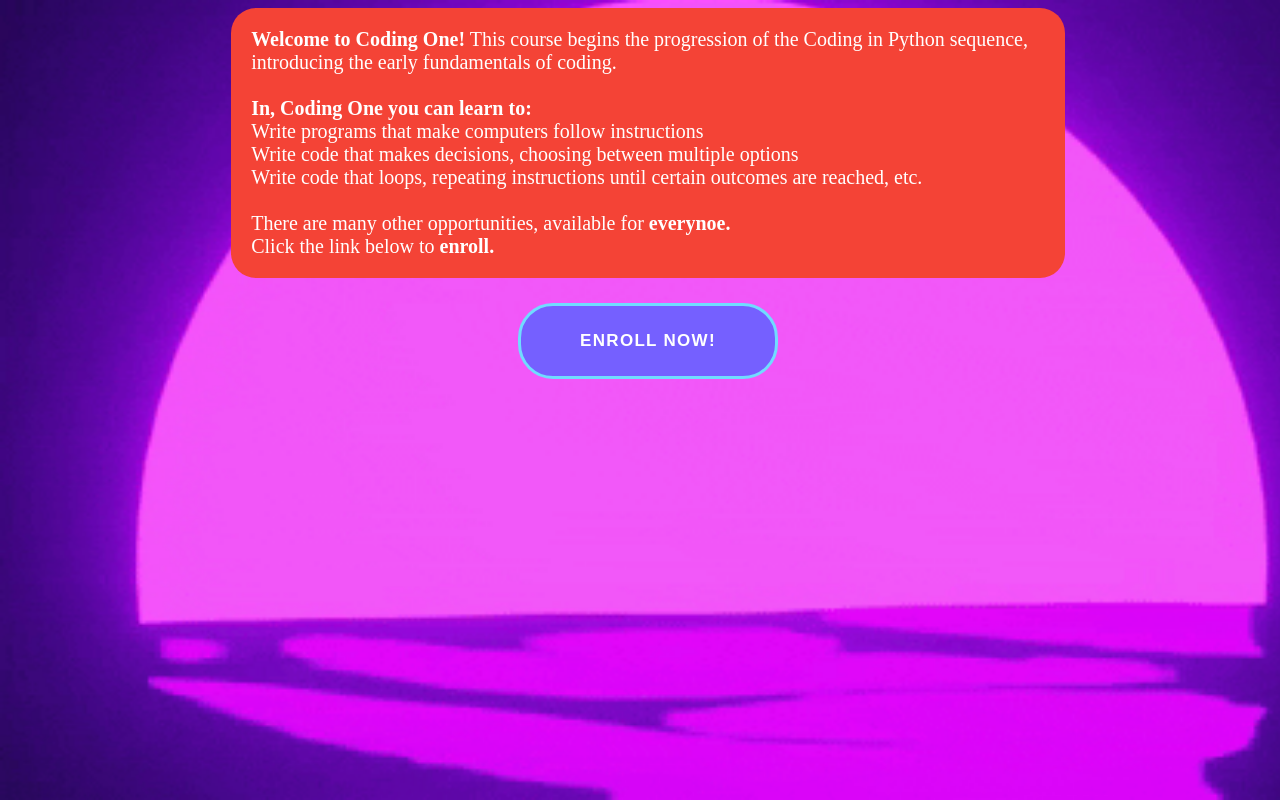
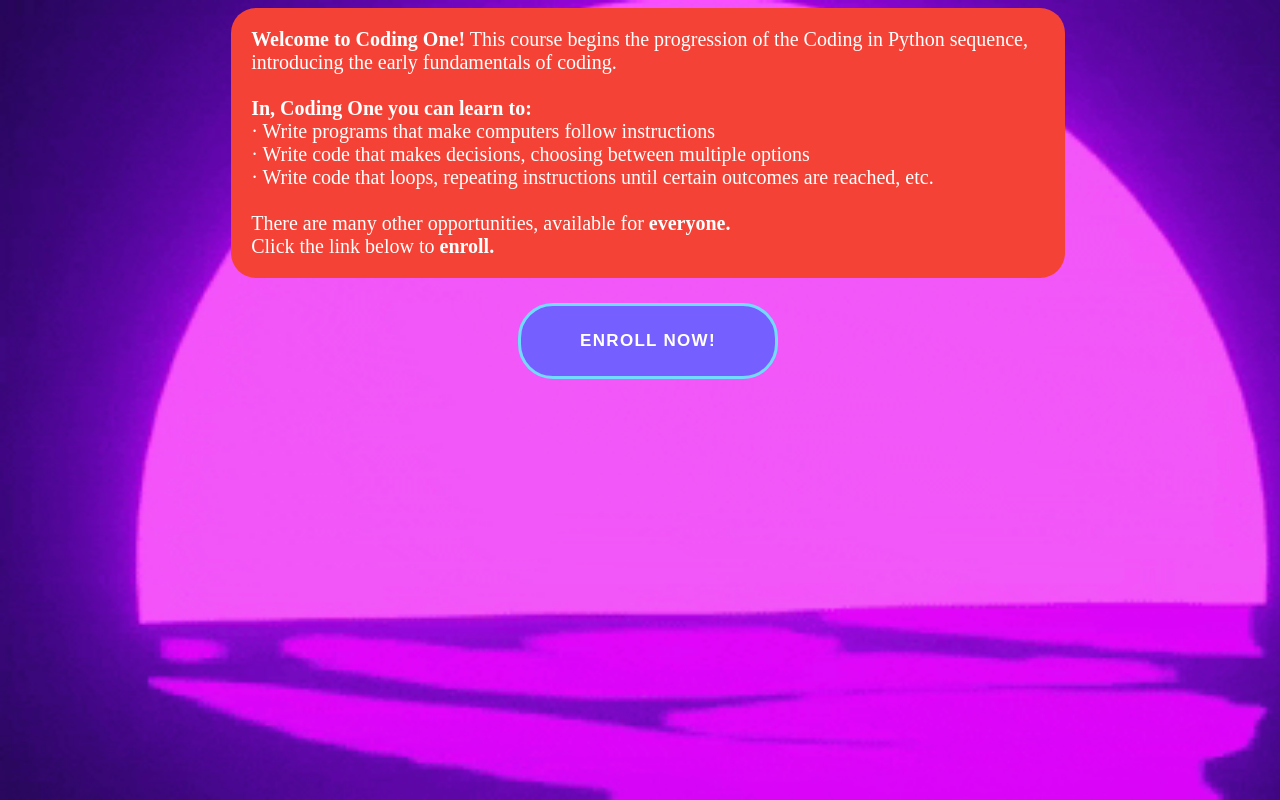
Before and after one commit to Drapinqs/codingone, a plain HTML site: page information.html in a window 1280 px wide. Drawn offline with Linux system fonts and the light colour scheme.

Commit message:
Update information.html

```diff
--- a/information.html
+++ b/information.html
@@ -33,7 +33,7 @@ body {
 <body>
 <title>Coding One! - Info</title>
 <div class="alert">
-  <strong>Welcome to Coding One!</strong> This course begins the progression of the Coding in Python sequence, introducing the early fundamentals of coding.<br><br><strong>In, Coding One you can learn to: </strong><br>Write programs that make computers follow instructions<br>Write code that makes decisions, choosing between multiple options<br>Write code that loops, repeating instructions until certain outcomes are reached, etc.<br><br>There are many other opportunities, available for <strong>everynoe.</strong><br>Click the link below to <strong>enroll.</strong></div>
+  <strong>Welcome to Coding One!</strong> This course begins the progression of the Coding in Python sequence, introducing the early fundamentals of coding.<br><br><strong>In, Coding One you can learn to: </strong><br>· Write programs that make computers follow instructions<br>· Write code that makes decisions, choosing between multiple options<br>· Write code that loops, repeating instructions until certain outcomes are reached, etc.<br><br>There are many other opportunities, available for <strong>everyone.</strong><br>Click the link below to <strong>enroll.</strong></div>
   <style class="INLINE_PEN_STYLESHEET_ID">
 
     button {
```
